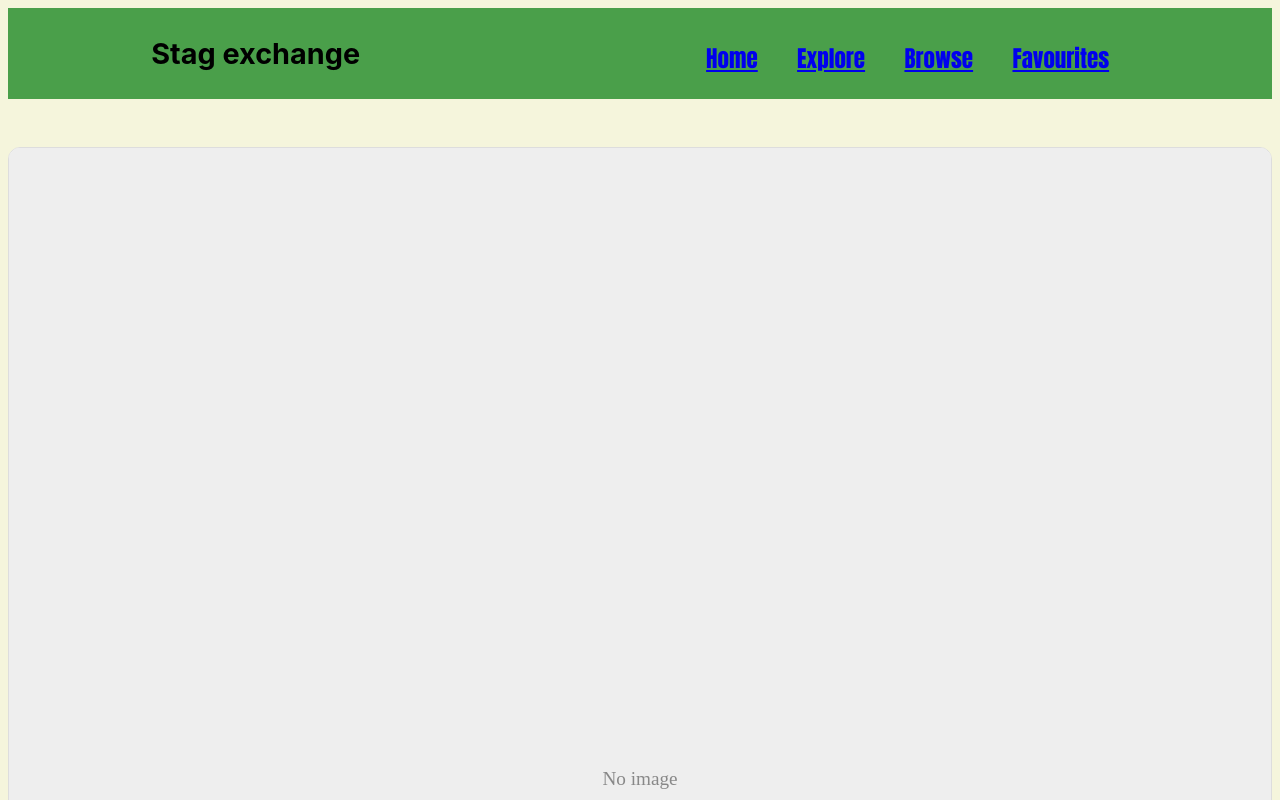
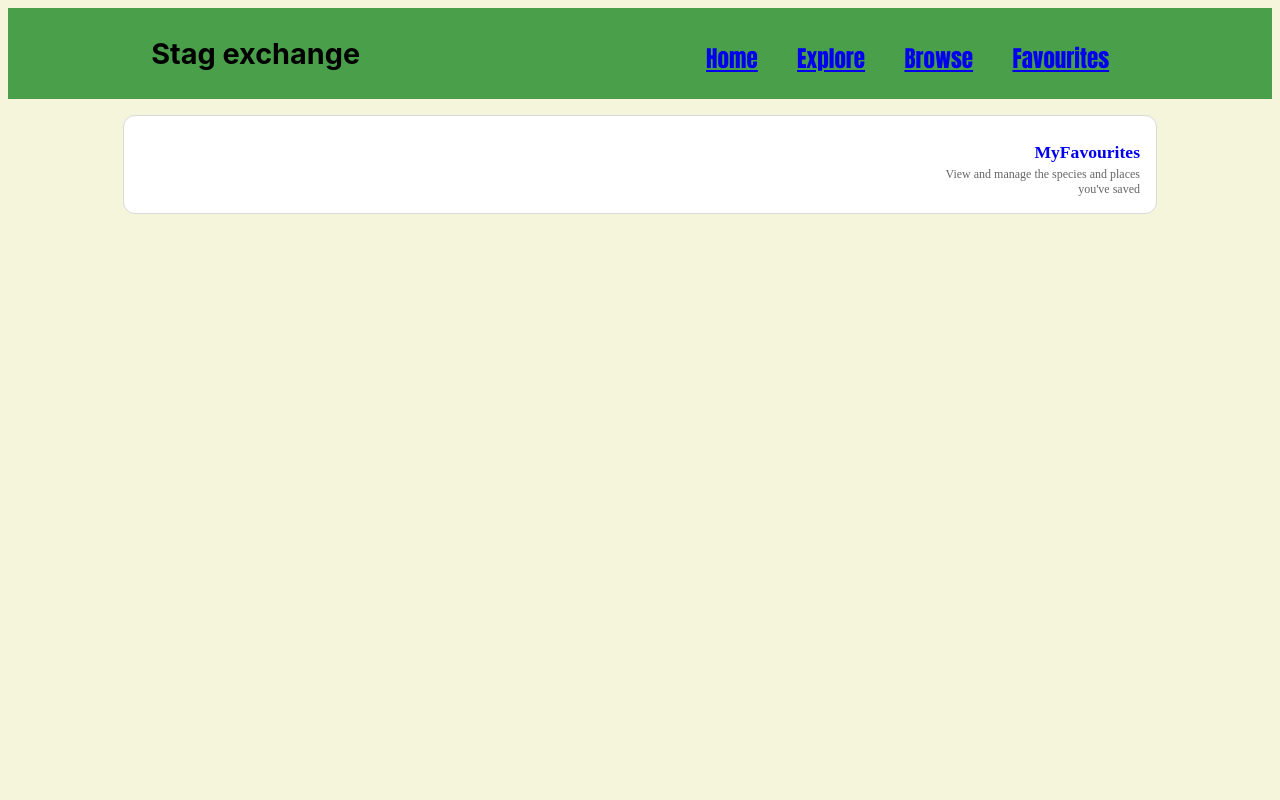
Before and after one commit to Webbie-AAA/stag_overflow_project, a React (Vite) app: page /favourites in a window 1280 px wide. Shown: the top 800 px of the page. Built offline with nearby package versions, Linux system fonts and the light colour scheme.

Commit message:
complete fave pages, navigation, rendering and styling

```diff
--- a/src/App.css
+++ b/src/App.css
@@ -222,3 +222,45 @@ body {
 .textLine {
     margin-top: 3vh;
 }
+
+.favourites-toolbar {
+  display: flex;
+  justify-content: space-between;
+  align-items: flex-start;
+  gap: 1rem;
+  padding: 1rem;
+  margin: 1rem auto;
+  max-width: 1000px;
+  background: #fff;
+  border: 1px solid #d9d9d9;
+  border-radius: 12px;
+}
+
+.favourites-filters {
+  flex: 1;
+  min-height: 2rem;
+}
+
+.favourites-link-box {
+  display: flex;
+  flex-direction: column;
+  align-items: flex-end;
+  text-align: right;
+  max-width: 220px;
+}
+
+.favourites-link {
+  font-size: 1.1rem;
+  font-weight: 600;
+  text-decoration: none;
+}
+
+.favourites-link:hover {
+  text-decoration: underline;
+}
+
+.favourites-link-note {
+  margin-top: 0.25rem;
+  font-size: 0.75rem;
+  color: #666;
+}
--- a/src/App.jsx
+++ b/src/App.jsx
@@ -1,5 +1,5 @@
 import './App.css'
-import {Home, Browse, Explore, Favourites, SightingDetails} from './Pages/index'
+import {Home, Browse, Explore, Favourites, SightingDetails, MyFavourited} from './Pages/index'
 import {Route, Routes} from 'react-router'
 import { NavBar } from './components'
 import { useEffect, useState } from 'react';
@@ -24,6 +24,7 @@ function App() {
             <Route path='/explore/:id' element={<SightingDetails/>} />
             <Route path='/browse' element={<Browse/>} />
             <Route path='/favourites' element={<Favourites/>} />
+            <Route path='/favourites/my-favourited' element={<MyFavourited/>}/>
 
 
 
--- a/src/Pages/Favourites/index.jsx
+++ b/src/Pages/Favourites/index.jsx
@@ -1,11 +1,27 @@
 import React from 'react'
 import { FavouritesData, FeedCard } from '../../components/index'
+import { Link } from 'react-router'
+import MyFavourited from '../MyFavourited'
 
 export default function Favourites() {
   return (
     <>
-      <FavouritesData/>
-      <FeedCard/>
+      <div className="favourites-toolbar">
+        <div className="favourites-filters">
+
+        </div>
+
+        <div className="favourites-link-box">
+          <Link to="/favourites/my-favourited" className="favourites-link">
+            MyFavourites
+          </Link>
+          <small className="favourites-link-note">
+            View and manage the species and places you've saved
+          </small>
+        </div>
+      </div>
+
+      <FavouritesData />
     </>
   )
 }
--- /dev/null
+++ b/src/Pages/MyFavourited/index.jsx
@@ -0,0 +1,10 @@
+import React from 'react'
+import { ListedFaves } from '../../components'
+
+export default function MyFavourited() {
+  return (
+    <>
+    <ListedFaves/>
+    </>
+  )
+}
--- a/src/Pages/index.jsx
+++ b/src/Pages/index.jsx
@@ -3,3 +3,4 @@ export {default as Home} from './Home'
 export {default as Favourites} from './Favourites'
 export {default as Explore} from './Explore';
 export {default as SightingDetails} from './SightingPage';
+export {default as MyFavourited} from './MyFavourited';
--- a/src/components/FavouritesData/index.jsx
+++ b/src/components/FavouritesData/index.jsx
@@ -21,11 +21,13 @@ export default function FavouritesData() {
         }
         loadFeed();
     }, [favourites])
-
+    console.log(favourites)
     console.log(feed)
 
     return (
         <>
+
+
             <div className="feed">
                 {feed.map((obj) => (
                     <FeedCard
@@ -33,7 +35,7 @@ export default function FavouritesData() {
                         image={obj.photos?.[0]?.url.replace("square", "medium")}
                         name={obj.species_guess}
                         location={obj.place_guess}
-                        onRemove={() => setFeed((prev) => prev.filter((removed_obj) => removed_obj.id !== obj.id))}
+
                     />
                 ))}
 
@@ -45,10 +47,3 @@ export default function FavouritesData() {
     )
 
 }
-// "preferred_common_name": "Great Crested Grebe"
-// "species_guess": "Great Crested Grebe",
-// "created_time_zone": "Europe/London",
-// "created_at": "2026-11-25T20:01:58+00:00",
-// "updated_at": "2026-11-25T20:02:45+00:00",
-// default_photo.medium_url
-// Preferred Common Name
--- a/src/components/FeedCard/index.jsx
+++ b/src/components/FeedCard/index.jsx
@@ -13,8 +13,6 @@ function FeedCard({ image, name, location, onRemove }) {
                 <h3>{name}</h3>
                 <p>{location}</p>
             </div>
-
-            <button onClick={onRemove}>Remove</button>
         </div>
     );
 }
--- /dev/null
+++ b/src/components/ListedFaves/ListedFaves.css
@@ -0,0 +1,36 @@
+.todo-container {
+    display: flex;
+    justify-content: center;
+    align-items: center;
+}
+
+.todo-list {
+    min-width: 50%;
+    list-style: none;
+}
+
+.todo {
+    margin: 0.5rem;
+    background: white;
+    font-size: 1.5rem;
+    color: black;
+    display: flex;
+    justify-content: space-between;
+    align-items: center;
+    transition: all 1s ease;
+    border-radius: 0.5rem;
+}
+
+.trash-btn{
+    background: palevioletred;
+    color: white;
+    border: none;
+    padding: 1rem;
+    cursor: pointer;
+    font-size: 1rem;
+    font-family:'Courier New', Courier, monospace;
+}
+.todo-item {
+    flex: 1;
+    padding: 0rem 0.5rem;
+}
--- /dev/null
+++ b/src/components/ListedFaves/index.jsx
@@ -0,0 +1,29 @@
+import React from 'react'
+import { useFavourites } from '../../contexts/FavouritesContext'
+import './ListedFaves.css'
+
+export default function ListedFaves() {
+    const { favourites, setFavourites } = useFavourites()
+
+    const removeFavourite = (index) => {
+        setFavourites((prev) =>
+            prev.filter((fave, i) => i !== index)
+        )
+    }
+
+    return (
+        <div className="todo-container">
+            <ul className="todo-list">
+                {favourites.map((fave, index) => (
+                    <li className="todo" key={index}>
+                        <p className='todo-tem'>{fave.name || fave.type}</p>
+
+                        <button className='trash-btn' onClick={() => removeFavourite(index)}>
+                            Remove
+                        </button>
+                    </li>
+                ))}
+            </ul>
+        </div>
+    )
+}
--- a/src/components/index.jsx
+++ b/src/components/index.jsx
@@ -7,3 +7,4 @@ export { default as FavouritesData } from './FavouritesData'
 export { default as FeedCard } from './FeedCard'
 export { default as LocationFilter } from './LocationFilter'
 export { default as SightingMap } from './SightingMap'
+export {default as ListedFaves} from './ListedFaves'
```
